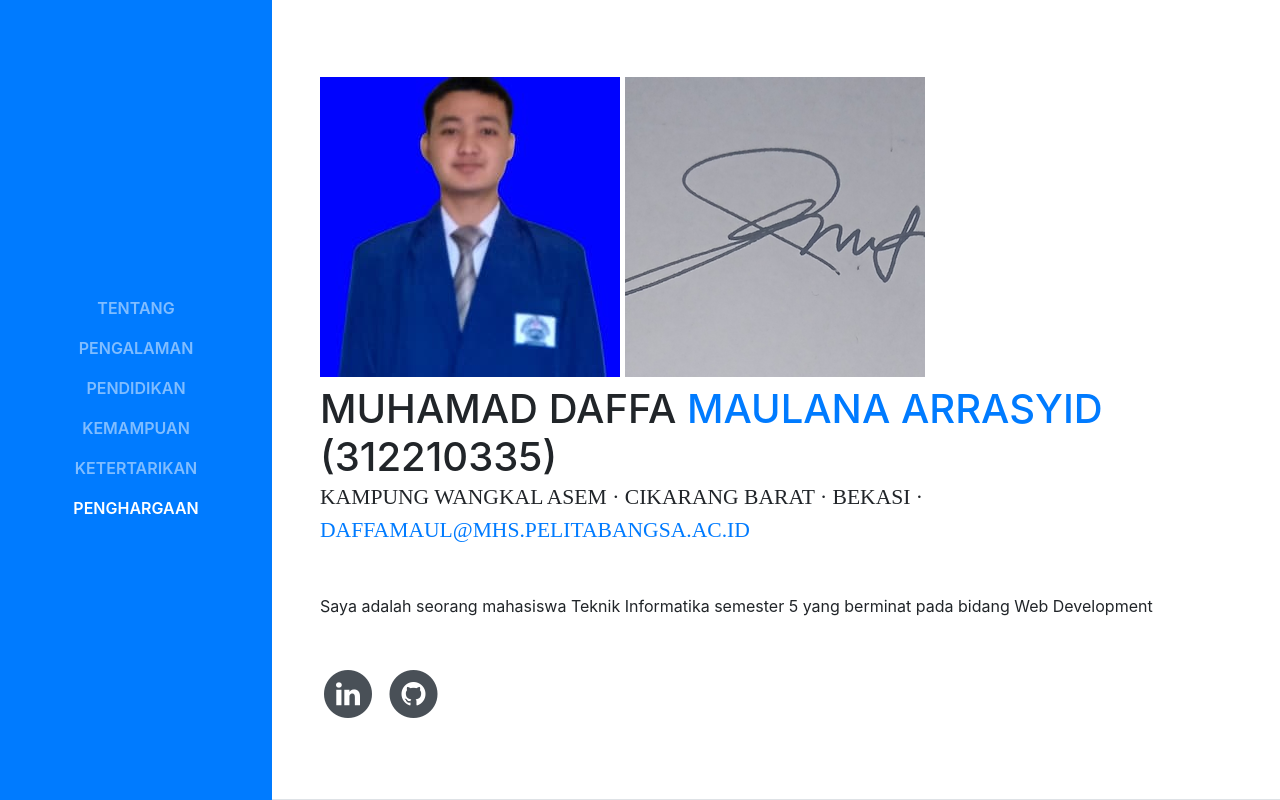
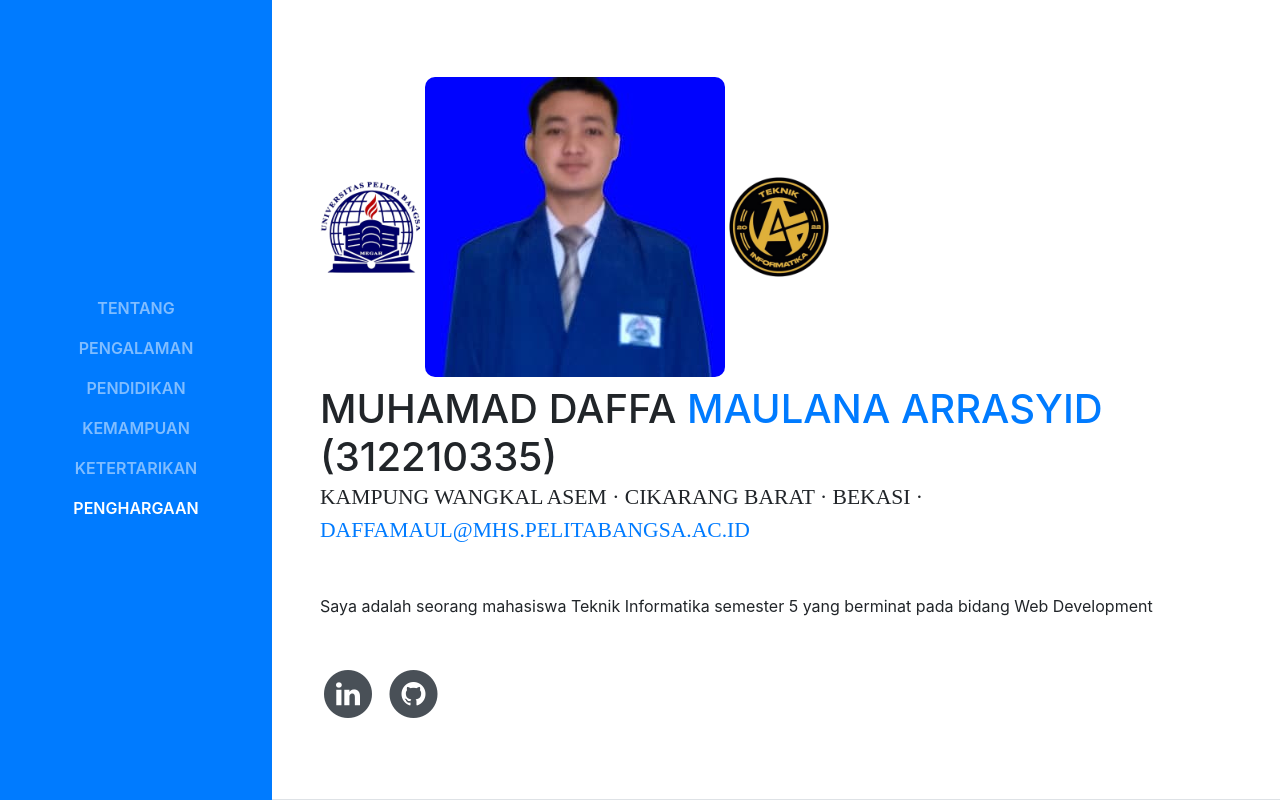
Before and after one commit to daffamaul/daffamaul.github.io, a website with bundled scripts: page index.html in a window 1280 px wide. Shown: the top 800 px of the page. Built offline with nearby package versions, Linux system fonts and the light colour scheme; a web font is replaced by a local one.

Commit message:
added logo class and university

```diff
--- /dev/null
+++ b/assets/reset.css
@@ -0,0 +1,48 @@
+/* http://meyerweb.com/eric/tools/css/reset/
+   v2.0 | 20110126
+   License: none (public domain)
+*/
+
+html, body, div, span, applet, object, iframe,
+h1, h2, h3, h4, h5, h6, p, blockquote, pre,
+a, abbr, acronym, address, big, cite, code,
+del, dfn, em, img, ins, kbd, q, s, samp,
+small, strike, strong, sub, sup, tt, var,
+b, u, i, center,
+dl, dt, dd, ol, ul, li,
+fieldset, form, label, legend,
+table, caption, tbody, tfoot, thead, tr, th, td,
+article, aside, canvas, details, embed,
+figure, figcaption, footer, header, hgroup,
+menu, nav, output, ruby, section, summary,
+time, mark, audio, video {
+	margin: 0;
+	padding: 0;
+	border: 0;
+	font-size: 100%;
+	font: inherit;
+	vertical-align: baseline;
+}
+/* HTML5 display-role reset for older browsers */
+article, aside, details, figcaption, figure,
+footer, header, hgroup, menu, nav, section {
+	display: block;
+}
+body {
+	line-height: 1;
+}
+ol, ul {
+	list-style: none;
+}
+blockquote, q {
+	quotes: none;
+}
+blockquote:before, blockquote:after,
+q:before, q:after {
+	content: '';
+	content: none;
+}
+table {
+	border-collapse: collapse;
+	border-spacing: 0;
+}
--- /dev/null
+++ b/assets/style.css
@@ -0,0 +1,72 @@
+.container {
+  display: flex;
+  flex-direction: column;
+  padding: 100px;
+  align-items: center;
+  /* justify-content: space-around; */
+}
+
+.container .main {
+  display: flex;
+  flex-direction: column;
+  width: 100vw;
+  height: 100vh;
+  position: relative;
+  gap: 20px;
+}
+
+img[src*='logo'] {
+  width: 100px;
+  height: 100px;
+  position: absolute;
+}
+
+img[src*='kelas'] {
+  top: -10px;
+  right: 1000px;
+}
+
+img[src*='upb'] {
+  top: -10px;
+  right: 800px;
+}
+
+img[src*='me'] {
+  align-self: center;
+  border-radius: 10px 10px 10px 10px;
+  outline: black solid 1px;
+  padding: 10px;
+}
+
+.container .main .description {
+  padding: 25px;
+}
+
+.container .main .biodata {
+  border: 1px solid black;
+  align-self: center;
+  padding: 25px;
+}
+
+@media screen and (max-width: 320px) {
+  img[src*='logo'] {
+    top: 0px;
+    right: 0px;
+    width: 80px;
+    height: 80px;
+  }
+
+  img[src*='kelas'] {
+    right: 215px;
+    top: -90px;
+  }
+
+  img[src*='upb'] {
+    right: 25px;
+    top: -90px;
+  }
+
+  img[src*='me'] {
+    width: 250px;
+  }
+}
--- /dev/null
+++ b/css/custom.css
@@ -0,0 +1,8 @@
+img[src*='logo'] {
+  width: 100px;
+  height: 100px;
+}
+
+img[src*='me'] {
+  border-radius: 10px;
+}
--- a/index.html
+++ b/index.html
@@ -22,6 +22,7 @@
 
     <!-- Custom styles for this template -->
     <link href="css/resume.min.css" rel="stylesheet">
+    <link rel="stylesheet" href="./css/custom.css">
 
   </head>
 
@@ -62,8 +63,11 @@
 
       <section class="resume-section p-3 p-lg-5 d-flex d-column" id="about">
         <div class="my-auto">
-          <img class="img-fluid img-profile mx-auto mb-2" src="img/me.jpg" alt="">
-          <img class="img-fluid img-profile mx-auto mb-2" src="img/ttd.png" alt="">
+            <div class="images">
+                <img class="img-fluid img-profile mx-auto mb-2" src="assets/images/logo-upb.png" alt="">
+                <img class="img-fluid img-profile mx-auto mb-2" src="img/me.jpg" alt="">
+                <img class="img-fluid img-profile mx-auto mb-2" src="assets/images/logo-kelas.png" alt="">
+            </div>
           <h1 class="mb-0">Muhamad Daffa
             <span class="text-primary">Maulana Arrasyid</span>
             (312210335)
@@ -182,7 +186,6 @@
               <i class="devicons devicons-npm"></i>
             </li>
           </ul>
-
       </section>
 
       <section class="resume-section p-3 p-lg-5 d-flex flex-column" id="interests">
```
Also changed, not shown: assets/images/logo-kelas.png (added), assets/images/logo-upb.png (added), assets/images/me.jpg (added).
